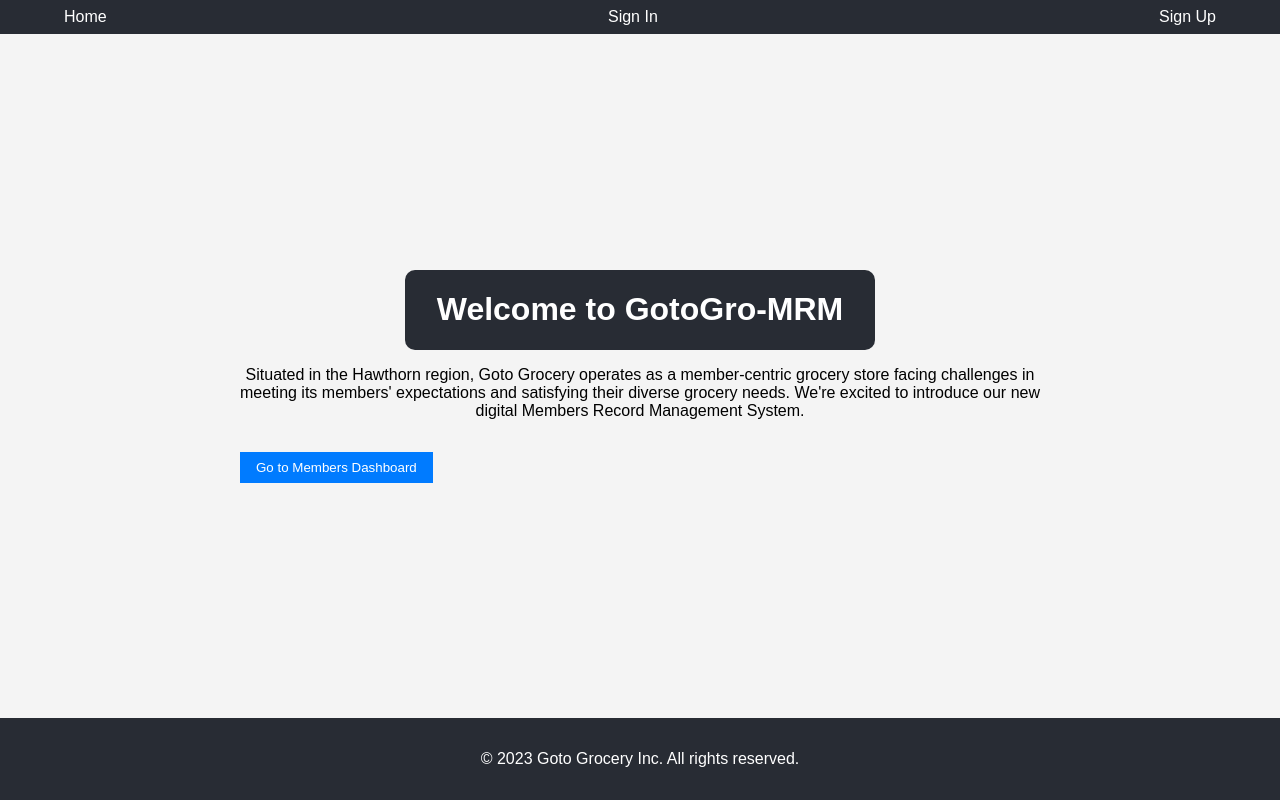
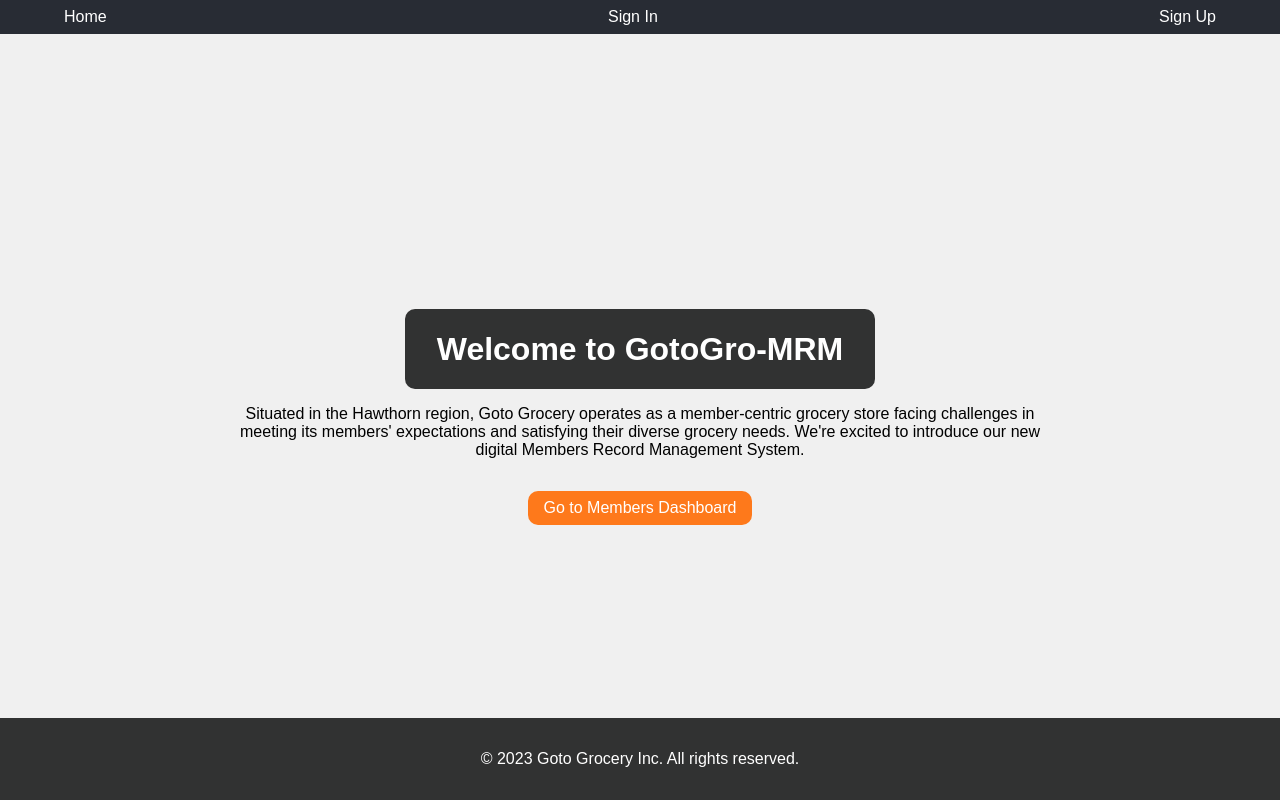
Before and after one commit to MSP-CL4-T1/GotoGro-MRM, a React (Create React App) app: page / in a window 1280 px wide. Built offline with nearby package versions, Linux system fonts and the light colour scheme.

Commit message:
Changes to the home page

```diff
--- a/src/App.css
+++ b/src/App.css
@@ -1,3 +1,5 @@
+@import "/src/colors.css";
+
 .App {
   font-family: 'Arial', sans-serif;
   display: flex;
@@ -6,7 +8,7 @@
 }
 
 .App-header {
-    background-color: #282c34;
+    background-color: var(--primary-color);
     min-height: 10vh;
     display: flex;
     flex-direction: row;
@@ -25,7 +27,13 @@
   align-items: center;
   justify-content: center;
   padding: 2rem;
-  background-color: #f4f4f4;
+  background-color: var(--lightest-shade);
+}
+
+main {
+  display: flex;
+  flex-direction: column;
+  align-items: center;
 }
 
 .description {
@@ -37,21 +45,28 @@
 .dashboard-button {
   padding: 0.5rem 1rem;
   border: none;
-  background-color: #007BFF;
+  background-color: var(--secondary-color);
   color: white;
   cursor: pointer;
+  border-radius: 10px;
+  text-decoration: none;
   transition: background-color 0.3s ease-in-out;
 }
 
 .dashboard-button:hover {
-  background-color: #0056b3;
+  background-color: var(--dark-secondary-color)
 }
 
 footer {
-  background-color: #282c34;
+  position: fixed;
+  bottom: 0;
+  left: 0;
+  width: 100%;
+  background-color: var(--primary-color);
   color: white;
   padding: 1rem 0;
   text-align: center;
+  padding: 1rem 0;
 }
 
 /* Media queries for responsiveness */
--- a/src/App.js
+++ b/src/App.js
@@ -3,7 +3,9 @@ import './App.css';
 import Navbar from './Components/Navbar/Navbar';
 import SignIn from './Pages/SignIn/SignIn';
 import SignUp from './Pages/SignUp/SignUp';
-import { BrowserRouter as Router, Route, Routes } from 'react-router-dom';
+import { BrowserRouter as Router, Route, Routes, Link } from 'react-router-dom';
+import AddMember from './Pages/MembersDashboard/AddMember';
+import MembersDashboard from './Pages/MembersDashboard/MembersDashboard';
 
 function App() {
     return (
@@ -14,6 +16,8 @@ function App() {
                     <Route path="/" exact element={<HomePage />} />
                     <Route path="/signin" element={<SignIn />} />
                     <Route path="/signup" element={<SignUp />} />
+                    <Route path="/members-dashboard" element={<MembersDashboard />} />
+                    <Route path="/add-member" element={<AddMember />} />
                 </Routes>
                 <footer>
                     <p>© 2023 Goto Grocery Inc. All rights reserved.</p>
@@ -24,10 +28,6 @@ function App() {
 }
 
 const HomePage = () => {
-    const navigateToDashboard = () => {
-        console.log("Navigating to Members Dashboard...");
-    };
-
     return (
         <div className="home-content">
             <header className="App-header">
@@ -39,9 +39,7 @@ const HomePage = () => {
                     facing challenges in meeting its members' expectations and satisfying their diverse grocery needs.
                     We're excited to introduce our new digital Members Record Management System.
                 </p>
-                <button className="dashboard-button" onClick={navigateToDashboard}>
-                    Go to Members Dashboard
-                </button>
+                <Link className="dashboard-button" to="/members-dashboard">Go to Members Dashboard</Link>
             </main>
         </div>
     );
```
